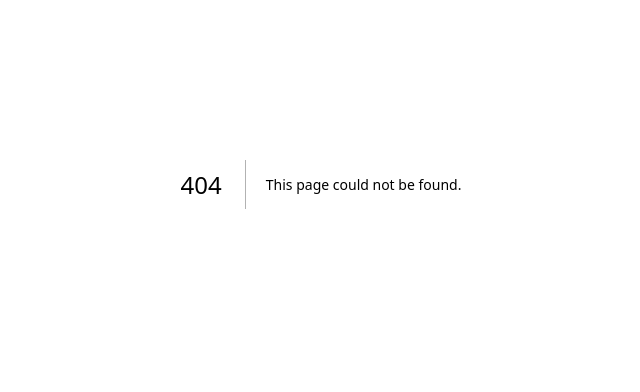
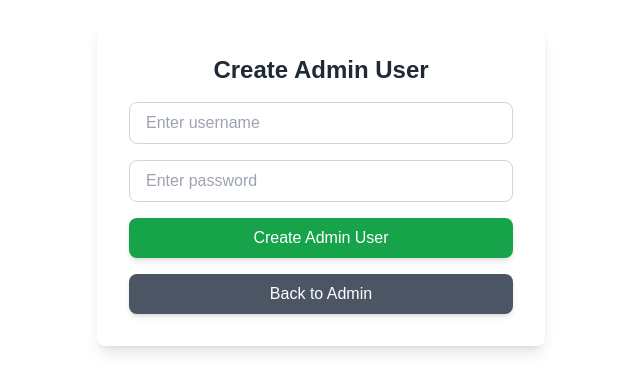
Before and after one commit to Tove-Larsson/Enterprise_Frontend, a Next.js app: page /admin/create-admin in a window 1280 px wide. Before the commit this address had no page. Shown: the part 216-608 px from the top of the page, without its empty margins (319-959 px from the left). Built offline with nearby package versions, Linux system fonts and the light colour scheme; sample sign-in values are in the browser's storage.

Commit message:
Create create-admin page, made routing in admin to create-admin

```diff
--- /dev/null
+++ b/app/admin/create-admin/page.tsx
@@ -0,0 +1,122 @@
+"use client";
+
+import { useEffect, useState } from "react";
+import { useRouter } from "next/navigation";
+import { IUser } from "@/app/_types/IUser";
+
+export default function DeleteUser() {
+  const router = useRouter();
+  const [user, setUser] = useState<IUser>({ username: "", password: "" })
+  const [error, setError] = useState("");
+  const [success, setSuccess] = useState(false);
+  const [loading, setLoading] = useState(false);
+
+  useEffect(() => {
+    const token = sessionStorage.getItem("jwtToken");
+    if (!token) {
+      setError("You are not authorized to access this page.");
+      setTimeout(() => {
+        router.push("/sign-in");
+      }, 3000);
+    }
+  }, [router]);
+
+  const handleInputChange = (e: React.ChangeEvent<HTMLInputElement>) => {
+    const { name, value } = e.target;
+    setUser((prevUser) => ({
+      ...prevUser,
+      [name]: value,
+    }));
+  };
+
+  const handleCreate = async () => {
+    const token = sessionStorage.getItem("jwtToken");
+
+    if (!user.username || !user.password) {
+        setError("Please provide both username and password.");
+        return;
+      }
+
+    setError("");
+    setLoading(true);
+    setSuccess(false);
+
+    try {
+      const response = await fetch(
+        `http://localhost:8080/admin/create-admin`, {
+          method: "POST",
+          headers: {
+            "Content-Type": "application/json",
+            Authorization: `Bearer ${token}`,
+          },
+          body: JSON.stringify(user),
+        });
+
+      if (response.ok) {
+        setSuccess(true);
+        setUser({ username: "", password: "" });
+        setTimeout(() => {
+          router.push("/admin");
+        }, 2000);
+      } else {
+        const errorData = await response.json();
+        setError(errorData.message || "Failed to create user. Please try again.");
+      }
+    } catch (error) {
+      setError("An error occurred while creating the user. Please try again.");
+    } finally {
+      setLoading(false);
+    }
+  };
+
+  return (
+    <div className="min-h-screen flex flex-col items-center justify-center py-12 px-4 sm:px-6 lg:px-8">
+      <div className="bg-white p-8 rounded-lg shadow-lg max-w-md w-full">
+        <h1 className="text-2xl font-bold text-gray-800 mb-4 text-center">
+          Create Admin User
+        </h1>
+        {error && <p className="text-red-500 text-center mb-4">{error}</p>}
+        {success && (
+          <p className="text-green-500 text-center mb-4">
+            Admin user created successfully!
+          </p>
+        )}
+
+        <input
+          type="text"
+          name="username"
+          placeholder="Enter username"
+          value={user.username}
+          onChange={handleInputChange}
+          className="w-full px-4 py-2 border border-gray-300 rounded-lg mb-4 focus:outline-none focus:ring-2 focus:ring-purple-500"
+        />
+
+        <input
+          type="password"
+          name="password"
+          placeholder="Enter password"
+          value={user.password}
+          onChange={handleInputChange}
+          className="w-full px-4 py-2 border border-gray-300 rounded-lg mb-4 focus:outline-none focus:ring-2 focus:ring-purple-500"
+        />
+
+        <button
+          onClick={handleCreate}
+          disabled={loading}
+          className={`w-full px-4 py-2 rounded-lg shadow-md text-white ${
+            loading ? "bg-gray-400" : "bg-green-600 hover:bg-green-700"
+          } transition duration-300 focus:outline-none focus:ring-2 focus:ring-green-500 focus:ring-opacity-50`}
+        >
+          {loading ? "Creating..." : "Create Admin User"}
+        </button>
+
+        <button
+          onClick={() => router.push("/admin")}
+          className="w-full mt-4 px-4 py-2 bg-gray-600 text-white rounded-lg shadow-md hover:bg-gray-700 focus:outline-none focus:ring-2 focus:ring-gray-500 focus:ring-opacity-50 transition duration-300"
+        >
+          Back to Admin
+        </button>
+      </div>
+    </div>
+  );
+}
--- a/app/admin/page.tsx
+++ b/app/admin/page.tsx
@@ -9,6 +9,10 @@ export default function Admin() {
 
   const redirectDelete = () => {
     router.push(`/admin/delete-user`);
+  };
+
+  const redirectCreate = () => {
+    router.push(`/admin/create-user`);
   };
 
   return (
@@ -29,13 +33,16 @@ export default function Admin() {
             >
               Delete User
             </button>
-            <button className="w-full px-4 py-2 bg-purple-600 text-white rounded-lg shadow-md hover:bg-purple-700 focus:outline-none focus:ring-2 focus:ring-purple-500 focus:ring-opacity-50 transition duration-300">
+            <button
+              onClick={redirectCreate}
+              className="w-full px-4 py-2 bg-purple-600 text-white rounded-lg shadow-md hover:bg-purple-700 focus:outline-none focus:ring-2 focus:ring-purple-500 focus:ring-opacity-50 transition duration-300"
+            >
               Create Admin User
             </button>
           </div>
           <div className="mt-8">
-              <LogoutButton />
-            </div>
+            <LogoutButton />
+          </div>
         </div>
       ) : (
         <p className="min-h-screen flex flex-col items-center justify-center font-bold">
```
